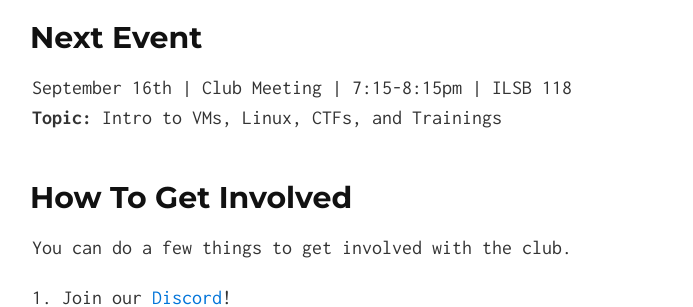
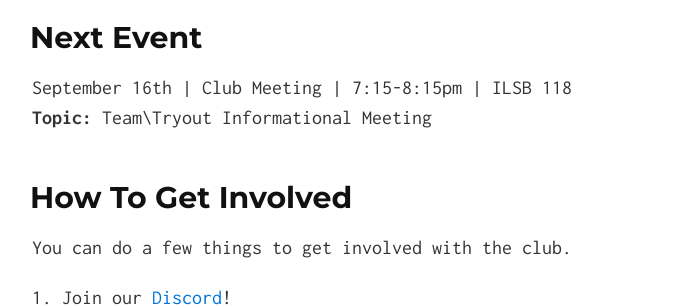
Before and after one commit to UMBCCyberDawgs/umbccyberdawgs.github.io, a Jekyll site: the page built from index.md, in a window 1280 px wide and 900 px high, scrolled down 364 px. Shown: the part 153-460 px from the top of the window, without its empty margins (288-981 px from the left). Built offline with Jekyll 4.4.1, drawn with Linux system fonts in a browser that asks for light colours; our own code applies the rules of GitHub Pages for plain Markdown files.

Commit message:
Update index.md

```diff
--- a/index.md
+++ b/index.md
@@ -10,9 +10,9 @@ Welcome to the UMBC CyberDawgs homepage! We are a group of UMBC students who sha
 
 ## Next Event
 September 16th | Club Meeting | 7:15-8:15pm | ILSB 118 \
-**Topic:** Intro to VMs, Linux, CTFs, and Trainings
+**Topic:** Team\Tryout Informational Meeting
 
-<!-- Congratulations! You found a PawsCTF flag! This is just static content, which means it's always present on the page, but other more advanced web challenges involve the Network tab in Inspect Element on Browsers like Firefox or Chrome. Checking the source code on any website is still a good first step to finding all sorts of information about the website you wouldn't normally be able to see! -->
+<!-- Congratulations! You found the CyberPaws CTF Fall 2024 Week 2 flag! This is just static content, which means it's always present on the page, but other more advanced web challenges involve the Network tab in Inspect Element on Browsers like Firefox or Chrome. Checking the source code on any website is still a good first step to finding all sorts of information about the website you wouldn't normally be able to see! -->
 <!-- Paws{1nsp3ct_3L3M3nt} -->
 
 ## How To Get Involved
```
